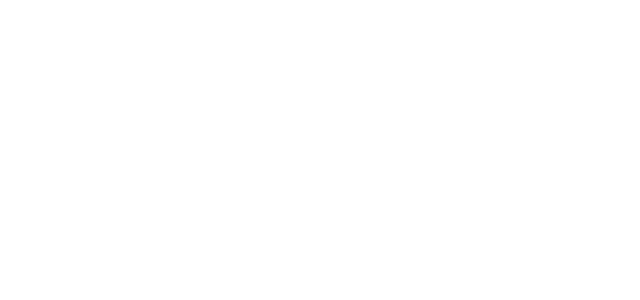
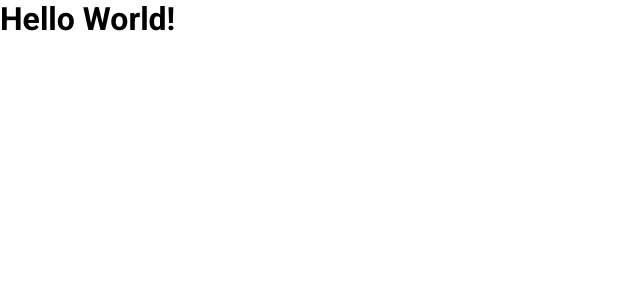
Before and after one commit to christianlsb/mobile-registration, a React (Create React App) app: page / in a window 1280 px wide. Shown: the top 300 px of the page, without its empty margins (0-640 px from the left). Built offline with nearby package versions, Linux system fonts and the light colour scheme.

Commit message:
feat: added font roboto in project and globalStyle

```diff
--- a/public/index.html
+++ b/public/index.html
@@ -9,7 +9,7 @@
       name="description"
       content="Web site created using create-react-app"
     />
-
+    <link rel="preconnect" href="https://fonts.googleapis.com"><link rel="preconnect" href="https://fonts.gstatic.com" crossorigin><link href="https://fonts.googleapis.com/css2?family=Roboto:wght@400;500;700;900&display=swap" rel="stylesheet">
     <title>React App</title>
   </head>
   <body>
--- a/src/App.js
+++ b/src/App.js
@@ -2,7 +2,7 @@
 function App() {
   return (
     <>
-
+        <h1>Hello World!</h1>
     </>
   );
 }
--- a/src/index.js
+++ b/src/index.js
@@ -1,10 +1,11 @@
 import React from 'react';
 import ReactDOM from 'react-dom/client';
 import App from './App';
-
+import GlobalStyle from './styles/globalStyle/globalStyle';
 const root = ReactDOM.createRoot(document.getElementById('root'));
 root.render(
   <>
     <App />
+    <GlobalStyle/>
   </>
 );
--- /dev/null
+++ b/src/styles/globalStyle/globalStyle.js
@@ -0,0 +1,10 @@
+import { createGlobalStyle } from "styled-components";
+
+export default createGlobalStyle`
+    *{
+        margin: 0;
+        padding: 0;
+        box-sizing: border-box;
+        font-family: 'Roboto', sans-serif;
+    }
+`
```
Also changed, not shown: src/styles/style.js (added).
